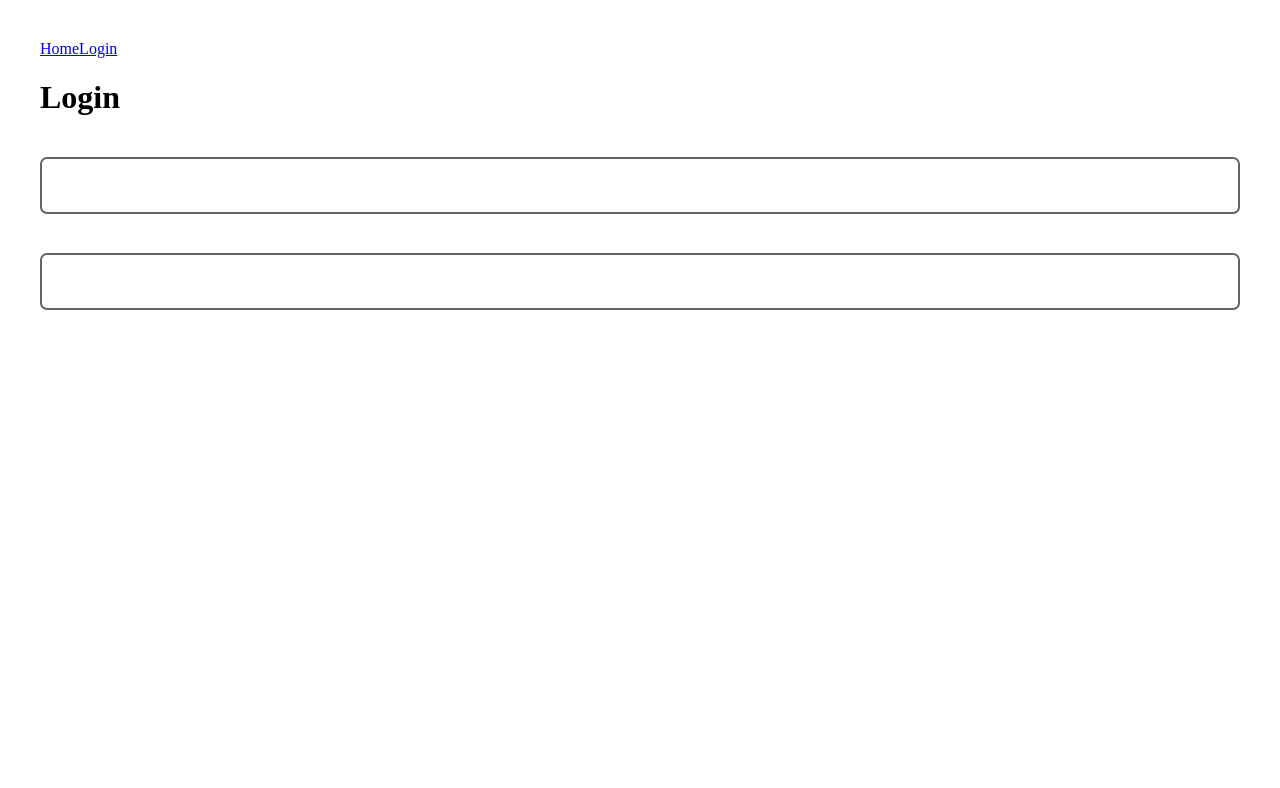
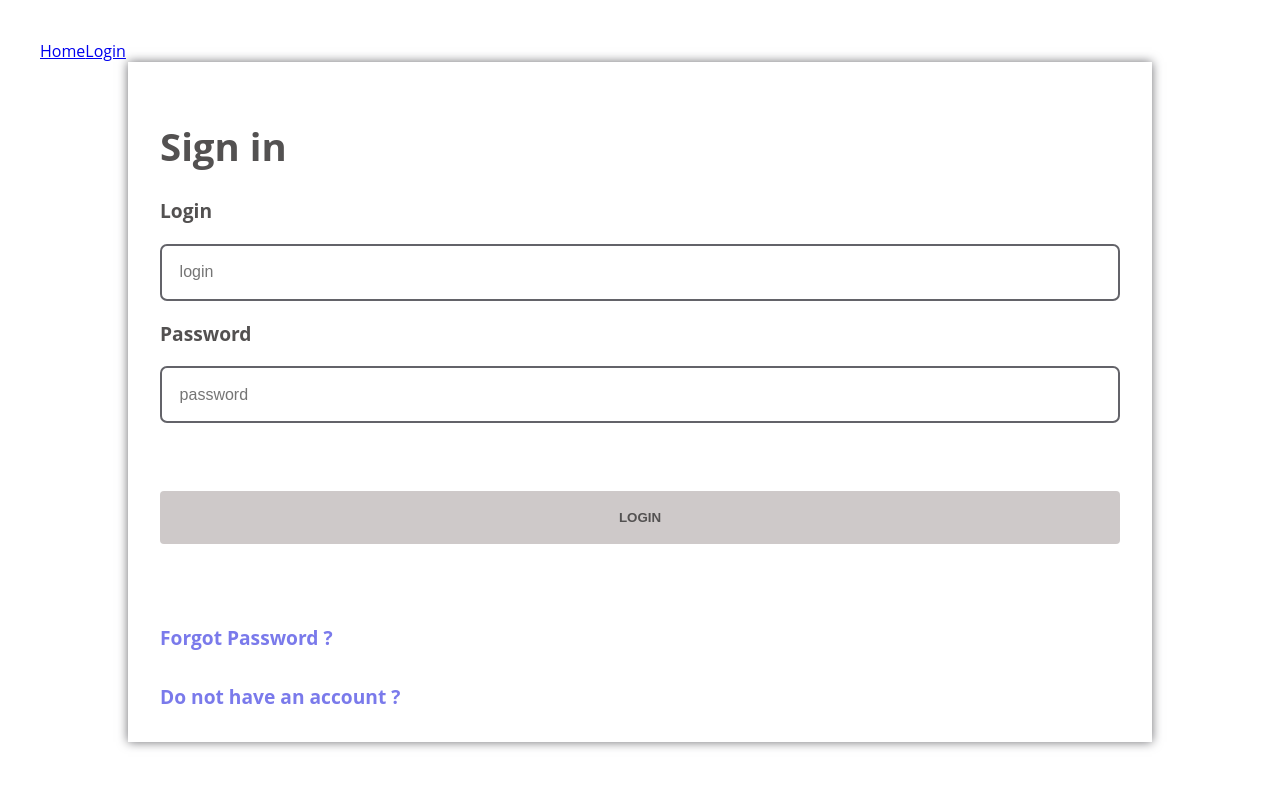
Before and after one commit to jagodabie/ecommerce, a Vue app in the folder ecommerce/: page /auth in a window 1280 px wide. Shown: the top 788 px of the page. Built offline with nearby package versions, Linux system fonts and the light colour scheme.

Commit message:
feat: login styling

```diff
--- a/ecommerce/src/App.vue
+++ b/ecommerce/src/App.vue
@@ -20,7 +20,8 @@ import { RouterLink, RouterView } from "vue-router";
   max-width: 1280px;
   margin: 0 auto;
   padding: 2rem;
-
+  font-family: "Open Sans", "sans-serif";
   font-weight: normal;
+  color: rgb(83, 81, 81);
 }
 </style>
--- a/ecommerce/src/locales/en.json
+++ b/ecommerce/src/locales/en.json
@@ -1,11 +1,12 @@
 {
     "common":{
     "home": "Home",
-    "login": "log in | Log in | LOGIN" ,
+    "login": "login | Login | LOGIN" ,
     "password": "password | Password",
-    "forgotPassword": "Forgot Password",
+    "forgotPassword": "Forgot Password ?",
     "doNotHaveAccount": "Do not have an account ?",
-    "signUp": "Sign up | SIGN UP"
+    "signUp": "Sign up | SIGN UP",
+    "signIn": "Sign in | SIGN"
 
 }
 }
--- a/ecommerce/src/views/LoginView.vue
+++ b/ecommerce/src/views/LoginView.vue
@@ -5,12 +5,88 @@ import BaseInput from "../components/BaseInput.vue";
 
 const login: Ref<string> = ref("");
 const userPassword: Ref<string> = ref("");
+const minLength: Ref<number> = ref(3);
+const maxLength: Ref<number> = ref(20);
+const onSubmit = () => {
+  console.log(`${login.value} ${userPassword.value}`);
+};
 </script>
 
 <template>
   <main>
-    <h1>Login</h1>
-    <BaseInput />
-    <BaseInput />
+    <div class="container">
+      <form @submit.prevent="onSubmit">
+        <h1>{{ $t("common.signIn", 1) }}</h1>
+        <BaseInput
+          :label="$t('common.login')"
+          :placeholder="$t('common.login', 0)"
+          :name="$t('common.login', 0)"
+          :minLength="minLength"
+          :max-length="maxLength"
+          v-model="login"
+        />
+        <BaseInput
+          :label="$t('common.password', 2)"
+          :placeholder="$t('common.password', 1)"
+          :name="$t('common.login', 0)"
+          :min-length="minLength"
+          :max-length="maxLength"
+        />
+        <button type="submit" class="btn">
+          {{ $t("common.login", 3) }}
+        </button>
+      </form>
+      <router-link :to="'/'">{{ $t("common.forgotPassword") }}</router-link>
+
+      <router-link :to="'/'">{{ $t("common.doNotHaveAccount") }}</router-link>
+    </div>
   </main>
 </template>
+<style scoped>
+.container {
+  margin-left: auto;
+  margin-right: auto;
+  width: 80%;
+  display: flex;
+  height: 40%;
+  flex-direction: column;
+  font-size: 1.2rem;
+  font-weight: 700;
+  box-shadow: 0 0 10px rgb(109, 109, 114);
+  padding: 2rem;
+}
+form > .btn {
+  margin-top: 3rem;
+  margin-bottom: 3rem;
+}
+
+a {
+  color: rgb(122, 122, 235);
+  text-decoration: none;
+  padding-top: 2rem;
+  display: block;
+}
+
+a:hover {
+  color: rgb(159, 159, 216);
+}
+.btn {
+  width: 100%;
+  padding: 1.2rem 2rem;
+  border: none;
+  border-radius: 4px;
+  background-color: rgb(206, 201, 201);
+  font-weight: 600;
+  color: rgb(83, 81, 81);
+}
+.btn:hover {
+  background-color: rgb(212, 209, 206);
+  border-color: rgb(212, 209, 206);
+}
+.btn:focus {
+  border: none;
+  outline: 2px solid rgb(167, 160, 152);
+  box-shadow: 0 0 10px rgb(109, 109, 114);
+  border-radius: 4px;
+}
+</style>
```
